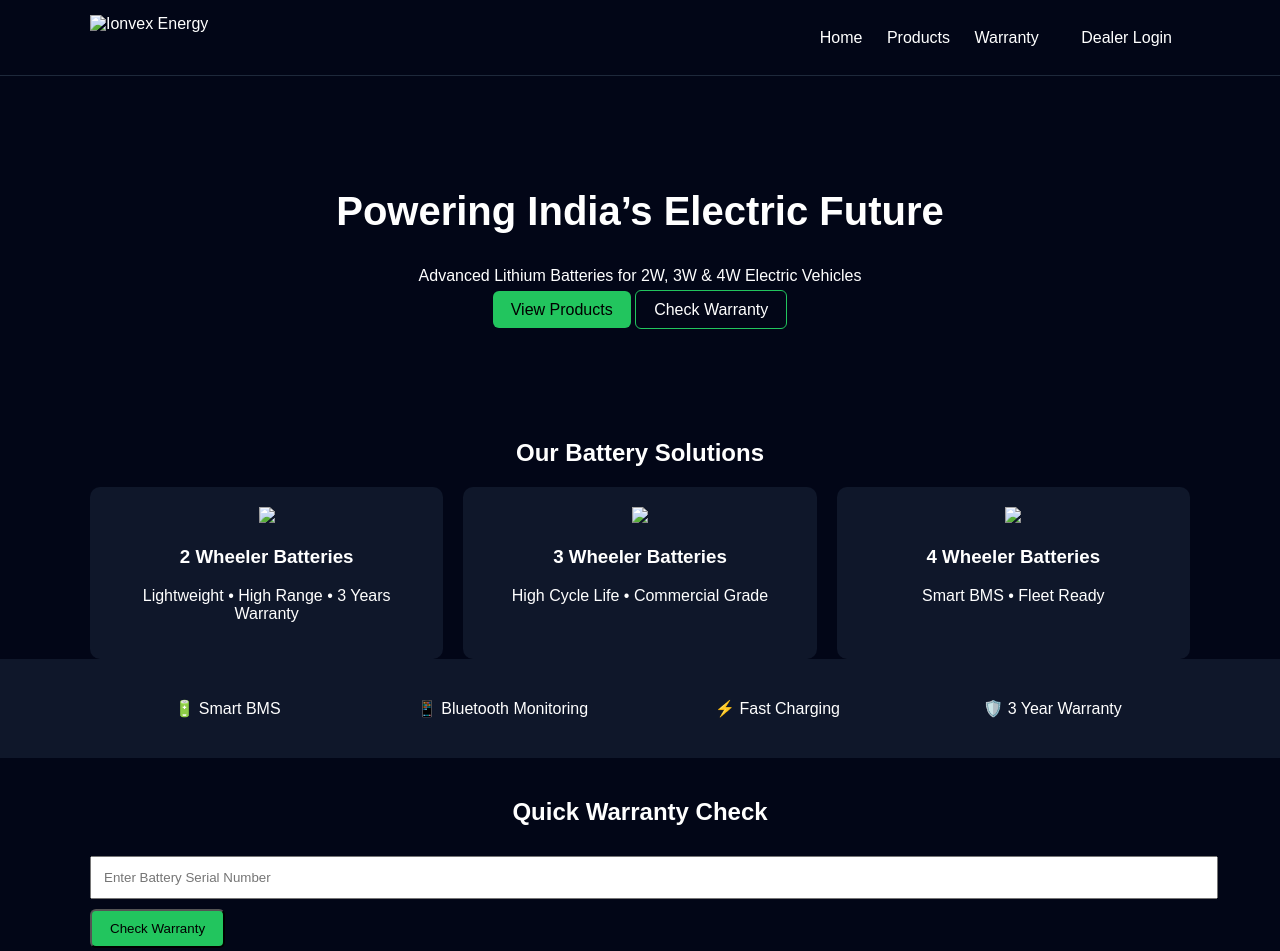
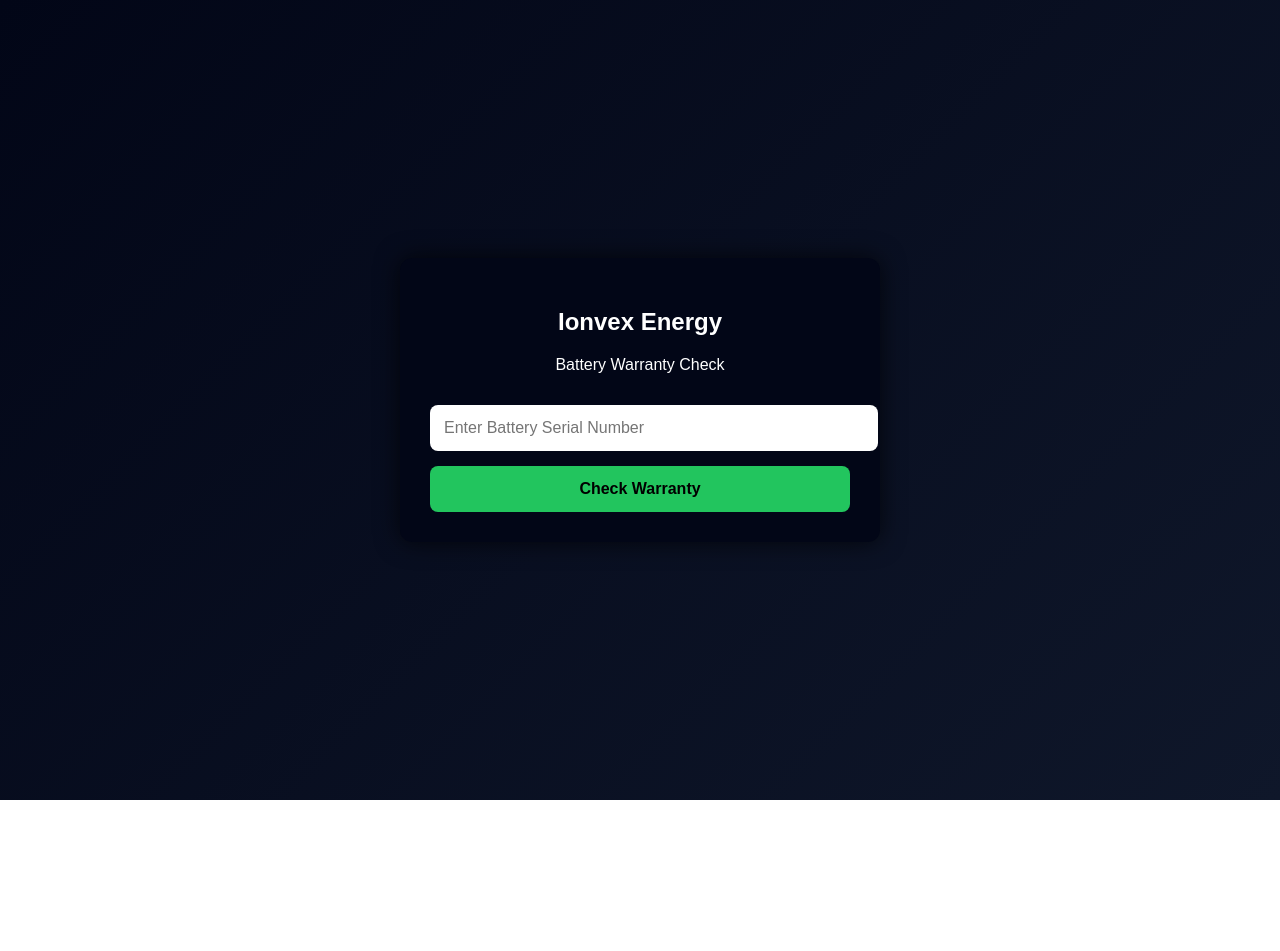
Before and after one commit to lrpanth90-eng/ionvex-energy-solutions, a website with bundled scripts: page public/index.html in a window 1280 px wide. Shown: the top 951 px of the page. After the commit the page ends 800 px from the top, so only its background shows below. Built offline with nearby package versions, Linux system fonts and the light colour scheme; files whose address does not match are found by name.

Commit message:
Update index.html

```diff
--- a/public/index.html
+++ b/public/index.html
@@ -2,103 +2,79 @@
 <html lang="en">
 <head>
   <meta charset="UTF-8">
-  <title>Ionvex Energy | EV Lithium Batteries</title>
+  <title>Ionvex Energy | Warranty Check</title>
   <meta name="viewport" content="width=device-width, initial-scale=1.0">
 
-  <!-- CSS -->
-  <link rel="stylesheet" href="/css/main.css">
+  <link rel="stylesheet" href="../css/main.css">
 
-  <!-- Firebase -->
-  <script type="module" src="/js/firebase/app.js"></script>
+  <style>
+    body {
+      font-family: Arial, sans-serif;
+      background: linear-gradient(135deg,#020617,#0f172a);
+      color: white;
+      display: flex;
+      justify-content: center;
+      align-items: center;
+      height: 100vh;
+    }
+    .card {
+      background:#020617;
+      padding:30px;
+      width:100%;
+      max-width:420px;
+      border-radius:12px;
+      box-shadow:0 0 25px rgba(0,0,0,0.7);
+      text-align:center;
+    }
+    input {
+      width:100%;
+      padding:14px;
+      font-size:16px;
+      border-radius:8px;
+      border:none;
+      margin-top:15px;
+    }
+    button {
+      width:100%;
+      padding:14px;
+      margin-top:15px;
+      background:#22c55e;
+      border:none;
+      border-radius:8px;
+      font-size:16px;
+      font-weight:bold;
+      cursor:pointer;
+    }
+    button:hover {
+      background:#16a34a;
+    }
+    .result {
+      margin-top:20px;
+      padding:15px;
+      border-radius:8px;
+      display:none;
+      background:#0f172a;
+      text-align:left;
+    }
+    .success { border-left:4px solid #22c55e; }
+    .error { border-left:4px solid #ef4444; }
+  </style>
 </head>
 
 <body>
 
-<!-- ================= HEADER ================= -->
-<header class="header">
-  <div class="container header-flex">
-    <img src="/assets/images/logo.png" class="logo" alt="Ionvex Energy">
-
-    <nav>
-      <a href="/">Home</a>
-      <a href="/products.html">Products</a>
-      <a href="/warranty.html">Warranty</a>
-      <a href="/login.html" class="btn">Dealer Login</a>
-    </nav>
-  </div>
-</header>
-
-<!-- ================= HERO ================= -->
-<section class="hero">
-  <div class="container">
-    <h1>Powering India’s Electric Future</h1>
-    <p>Advanced Lithium Batteries for 2W, 3W & 4W Electric Vehicles</p>
-
-    <div class="hero-btns">
-      <a href="/products.html" class="btn primary">View Products</a>
-      <a href="/warranty.html" class="btn secondary">Check Warranty</a>
-    </div>
-  </div>
-</section>
-
-<!-- ================= PRODUCT CATEGORIES ================= -->
-<section class="categories container">
-  <h2>Our Battery Solutions</h2>
-
-  <div class="grid">
-    <div class="card">
-      <img src="/assets/images/batteries/2w/48v-100ah.png">
-      <h3>2 Wheeler Batteries</h3>
-      <p>Lightweight • High Range • 3 Years Warranty</p>
-    </div>
-
-    <div class="card">
-      <img src="/assets/images/batteries/3w/48v-150ah.png">
-      <h3>3 Wheeler Batteries</h3>
-      <p>High Cycle Life • Commercial Grade</p>
-    </div>
-
-    <div class="card">
-      <img src="/assets/images/batteries/4w/72v-200ah.png">
-      <h3>4 Wheeler Batteries</h3>
-      <p>Smart BMS • Fleet Ready</p>
-    </div>
-  </div>
-</section>
-
-<!-- ================= FEATURES ================= -->
-<section class="features">
-  <div class="container grid-4">
-    <div>🔋 Smart BMS</div>
-    <div>📱 Bluetooth Monitoring</div>
-    <div>⚡ Fast Charging</div>
-    <div>🛡️ 3 Year Warranty</div>
-  </div>
-</section>
-
-<!-- ================= QUICK WARRANTY CHECK ================= -->
-<section class="warranty container">
-  <h2>Quick Warranty Check</h2>
+<div class="card">
+  <h2>Ionvex Energy</h2>
+  <p>Battery Warranty Check</p>
 
   <input id="serialInput" placeholder="Enter Battery Serial Number">
-  <button id="checkBtn" class="btn primary">Check Warranty</button>
 
-  <div id="warrantyResult" class="result-box"></div>
-</section>
+  <button onclick="checkWarranty()">Check Warranty</button>
 
-<!-- ================= DEALER CTA ================= -->
-<section class="dealer-cta">
-  <h2>Become an Authorized Ionvex Dealer</h2>
-  <a href="/login.html" class="btn primary">Dealer Login</a>
-</section>
+  <div id="resultBox" class="result"></div>
+</div>
 
-<!-- ================= FOOTER ================= -->
-<footer>
-  <p>© 2026 Ionvex Energy | Made in India 🇮🇳</p>
-</footer>
-
-<!-- JS -->
-<script type="module" src="/js/home/warrantyQuickCheck.js"></script>
+<script type="module" src="../js/warranty/checkWarranty.js"></script>
 
 </body>
-  </html>
+</html>
```
